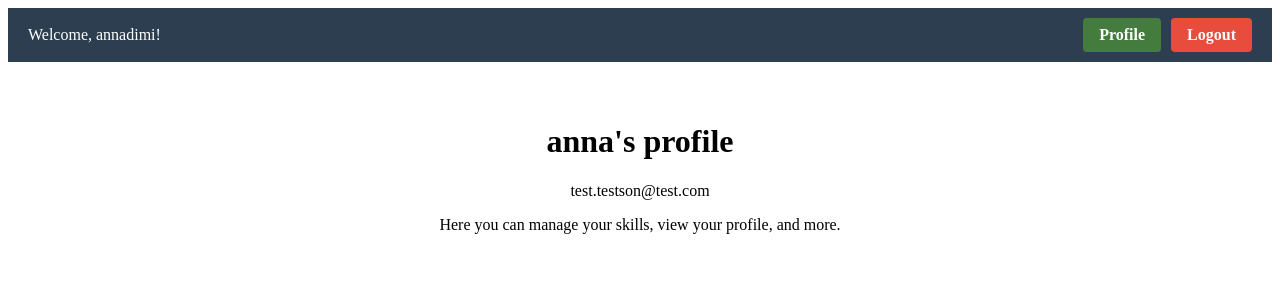
After one commit to anndimi/SkillSwap, a Django app: page /skillswapapp/profile/ in a window 1280 px wide. The commit adds this page. Shown: the top 300 px of the page. Run offline with Django 5.2, Linux system fonts and the light colour scheme; a user stored in the database is signed in.

Commit message:
Add profile page and update navigation in skills template
- Created a new profile page template.
- Added profile URL path and corresponding view function.
- Updated skills template to include navigation to the profile page.

```diff
--- a/skillswapproject/skillswapapp/urls.py
+++ b/skillswapproject/skillswapapp/urls.py
@@ -15,6 +15,7 @@ urlpatterns = [
     path("skills/", views.skills, name="skills"),
     path("addskills/", views.addskills, name="addskills"),
     path("skilldetails/", views.skilldetails, name="skilldetails"),
+    path("profile/", views.profile, name="profile"),
     # path("review/", views.review, name="review"), #optional
     # path("contact/", views.contact, name="contact"),  #optional
 ]
--- a/skillswapproject/skillswapapp/views.py
+++ b/skillswapproject/skillswapapp/views.py
@@ -79,15 +79,17 @@ def register(request):
 def skills(request):
     return render(request, 'skillswapapp/skills.html')
 
-
 @login_required(login_url='skillswapapp:login')
 def addskills(request):
     return render(request, 'skillswapapp/addskills.html')
 
-
 @login_required(login_url='skillswapapp:login')
 def skilldetails(request):
     return render(request, 'skillswapapp/skilldetails.html')
+
+@login_required(login_url='skillswapapp:login')
+def profile(request):
+    return render(request, 'skillswapapp/profile.html')
 
 # def review(request): # optional
 #     return render(request, 'skillswapapp/review.html')
--- /dev/null
+++ b/skillswapproject/templates/skillswapapp/profile.html
@@ -0,0 +1,69 @@
+{% extends 'skillswapapp/base.html' %}
+{% load static %}
+{% block body_block %}
+
+<style>
+    .top-bar {
+        display: flex;
+        justify-content: space-between;
+        align-items: center;
+        background-color: #2c3e50;
+        color: white;
+        padding: 10px 20px;
+        font-size: 16px;
+    }
+
+    .btn-container {
+        display: flex;
+        gap: 10px;
+    }
+
+    .profile-btn {
+        background-color: #437c3d;
+        color: white;
+        padding: 8px 16px;
+        border: none;
+        border-radius: 4px;
+        text-decoration: none;
+        font-weight: bold;
+    }
+
+    .profile-btn:hover {
+        background-color: #2c5a24;
+    }
+
+    .logout-btn {
+        background-color: #e74c3c;
+        color: white;
+        padding: 8px 16px;
+        border: none;
+        border-radius: 4px;
+        text-decoration: none;
+        font-weight: bold;
+    }
+
+    .logout-btn:hover {
+        background-color: #c0392b;
+    }
+
+    .content {
+        padding: 40px;
+        text-align: center;
+    }
+</style>
+
+<div class="top-bar">
+    <div>Welcome, {{ request.user.username }}!</div>
+    <div class="btn-container">
+        <a href="{% url 'skillswapapp:profile' %}" class="profile-btn">Profile</a>
+        <a href="{% url 'skillswapapp:logout' %}" class="logout-btn">Logout</a>
+    </div>
+</div>
+
+<div class="content">
+    <h1>{{ request.user.first_name }}'s profile</h1>
+    <p>{{ request.user.email }}</p>
+    <p>Here you can manage your skills, view your profile, and more.</p>
+</div>
+
+{% endblock %}
```
Also changed, not shown: skillswapproject/templates/skillswapapp/skills.html (+19 -1 lines), skillswapproject/db.sqlite3 (added).
